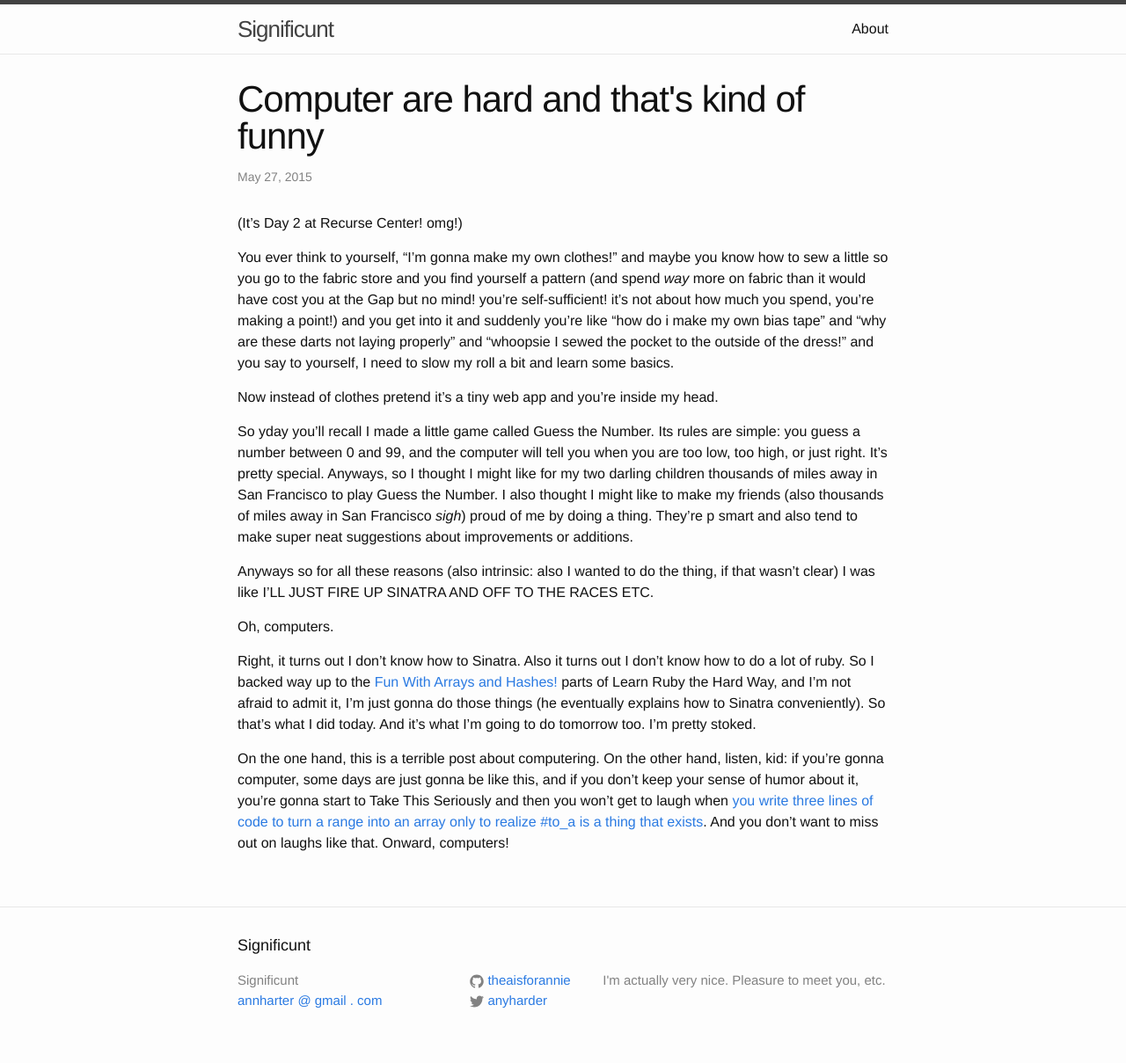
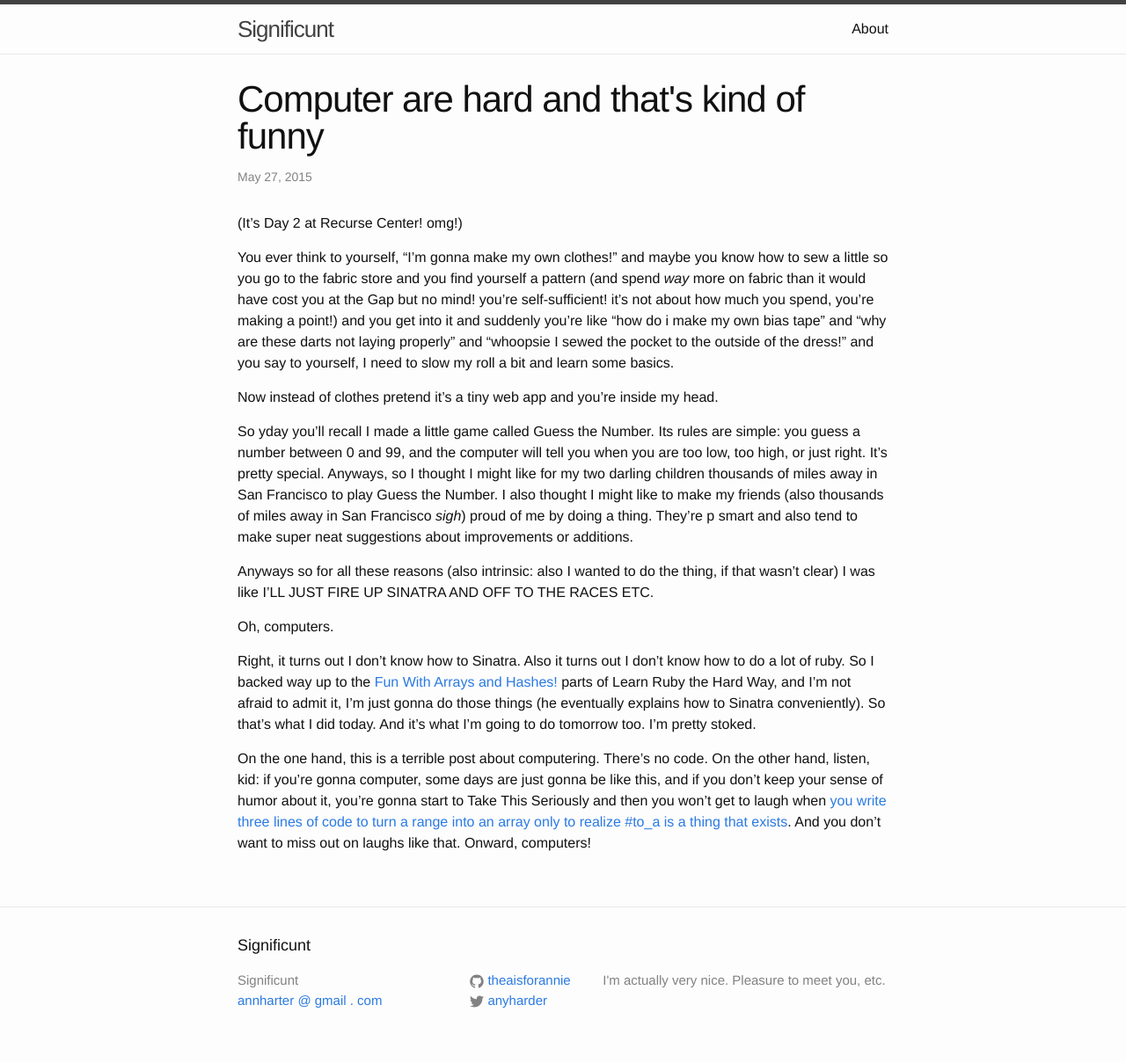
Before and after one commit to theaisforannie/theaisforannie.github.io, a Jekyll site: the page built from _posts/2015-05-27-Computers-are-hard-and-thats-kind-of-funny.md, in a window 1280 px wide. Shown: the whole page at 88% size. Built offline with Jekyll 4.4.1, drawn with Linux system fonts in a browser that asks for light colours.

Commit message:
added a sentence for clarity

```diff
--- a/_posts/2015-05-27-Computers-are-hard-and-thats-kind-of-funny.md
+++ b/_posts/2015-05-27-Computers-are-hard-and-thats-kind-of-funny.md
@@ -17,4 +17,4 @@ Oh, computers.
 
 Right, it turns out I don't know how to Sinatra. Also it turns out I don't know how to do a lot of ruby. So I backed way up to the [Fun With Arrays and Hashes!](http://learnrubythehardway.org/book/ex39.html) parts of Learn Ruby the Hard Way, and I'm not afraid to admit it, I'm just gonna do those things (he eventually explains how to Sinatra conveniently). So that's what I did today. And it's what I'm going to do tomorrow too. I'm pretty stoked.
 
-On the one hand, this is a terrible post about computering. On the other hand, listen, kid: if you're gonna computer, some days are just gonna be like this, and if you don't keep your sense of humor about it, you're gonna start to Take This Seriously and then you won't get to laugh when [you write three lines of code to turn a range into an array only to realize #to_a is a thing that exists](https://twitter.com/anyharder/status/603672731939434497). And you don't want to miss out on laughs like that. Onward, computers!
+On the one hand, this is a terrible post about computering. There's no code. On the other hand, listen, kid: if you're gonna computer, some days are just gonna be like this, and if you don't keep your sense of humor about it, you're gonna start to Take This Seriously and then you won't get to laugh when [you write three lines of code to turn a range into an array only to realize #to_a is a thing that exists](https://twitter.com/anyharder/status/603672731939434497). And you don't want to miss out on laughs like that. Onward, computers!
```
